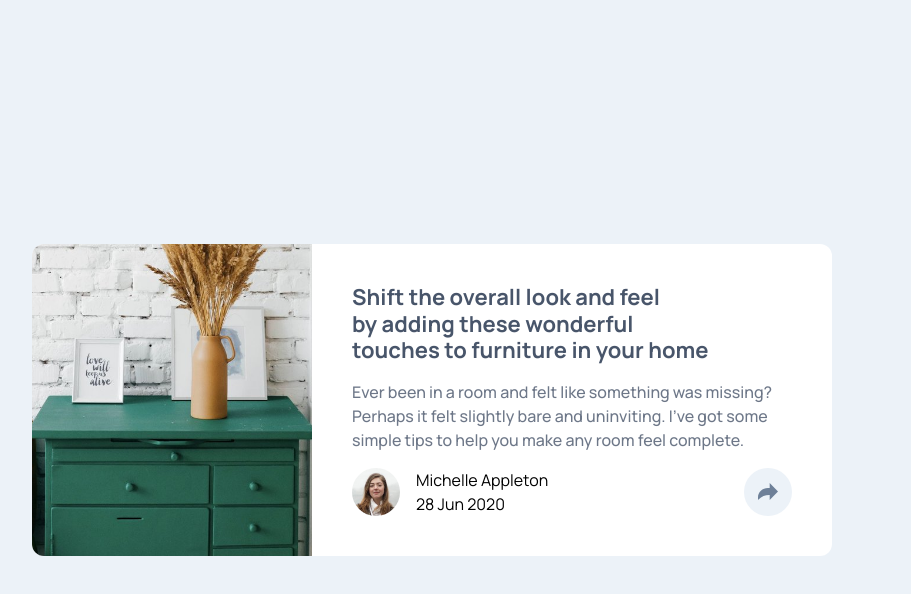
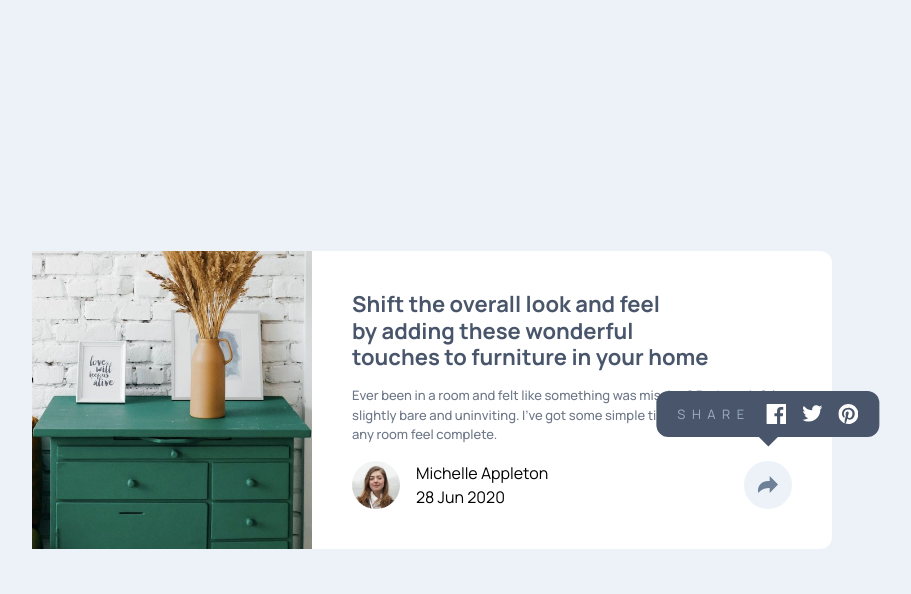
Before and after one commit to Masseh2025/Article-preview-component, a plain HTML site: page article-preview-component-master/index.html in a window 1280 px wide. Both pictures are taken after a click on the button 976 px from the left and 491 px from the top of the page. Shown: the whole page, without its empty margins (208-1119 px from the left). Drawn offline with Linux system fonts and the light colour scheme.

Commit message:
Finished tooltip

```diff
--- a/article-preview-component-master/index.html
+++ b/article-preview-component-master/index.html
@@ -34,7 +34,26 @@
               <div class="card__publishing-date">28 Jun 2020</div>
             </div>
           </div>
-          <button id="card__share"></button>
+          <button id="card__share">
+            <div class="card__tool-tip tool-tip--invisible">
+              <div class="tool-tip__text">SHARE</div>
+              <img
+                class="icon"
+                src="images/icon-facebook.svg"
+                alt="facebook logo"
+              />
+              <img
+                class="icon"
+                src="images/icon-twitter.svg"
+                alt="twitter logo"
+              />
+              <img
+                class="icon"
+                src="images/icon-pinterest.svg"
+                alt="pintrest logo"
+              />
+            </div>
+          </button>
         </div>
       </div>
     </div>
--- a/article-preview-component-master/script.js
+++ b/article-preview-component-master/script.js
@@ -1,5 +1,6 @@
 const shareButton = document.getElementById("card__share");
+const toolTip = document.querySelector(".card__tool-tip");
 
 shareButton.addEventListener("click", function () {
-  console.log("hello");
+  toolTip.classList.toggle("tool-tip--invisible");
 });
--- a/article-preview-component-master/style.css
+++ b/article-preview-component-master/style.css
@@ -97,6 +97,7 @@ textarea:not([rows]) {
   --Grayish-Blue: hsl(212, 23%, 69%);
   --Light-Grayish-Blue: hsl(210, 46%, 95%);
   --White: hsl(0, 0%, 100%);
+  --paragraph-font-size: 0.8125rem;
 }
 
 .background {
@@ -112,7 +113,6 @@ textarea:not([rows]) {
   display: flex;
   background-color: var(--White);
   border-radius: 12px;
-  overflow: hidden;
   margin: 1rem;
 }
 
@@ -140,6 +140,7 @@ textarea:not([rows]) {
   color: hsl(217, 19%, 35%, 0.8);
   font-weight: 500;
   margin-bottom: 1rem;
+  font-size: var(--paragraph-font-size);
 }
 
 /* bottom section of card */
@@ -175,6 +176,7 @@ textarea:not([rows]) {
   background-repeat: no-repeat;
   background-position: center;
   border: none;
+  position: relative;
 }
 
 /* media queries */
@@ -193,3 +195,41 @@ textarea:not([rows]) {
     width: 100%;
   }
 }
+
+/* tool tip */
+
+.card__tool-tip {
+  position: absolute;
+  left: 50%;
+  transform: translate(-50%, calc(-100% - 3rem));
+  background-color: var(--Very-Dark-Grayish-Blue);
+  padding: 1em;
+  border-radius: 12px;
+  width: max-content;
+  text-align: center;
+  display: flex;
+  align-items: center;
+  letter-spacing: 0.5em;
+  font-size: var(--paragraph-font-size);
+  color: var(--Grayish-Blue);
+}
+
+.card__tool-tip::after {
+  content: "";
+  position: absolute;
+  border: 1rem solid transparent;
+  border-top: 1rem solid var(--Very-Dark-Grayish-Blue);
+  left: 50%;
+  transform: translate(-50%, 2.5em);
+}
+
+.card__tool-tip .tool-tip__text,
+.card__tool-tip .icon {
+  margin-inline: 0.5rem;
+}
+
+/* classes for js toggle */
+
+.tool-tip--invisible {
+  display: none;
+}
```
